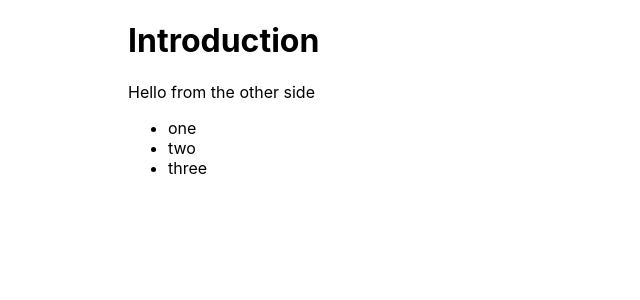
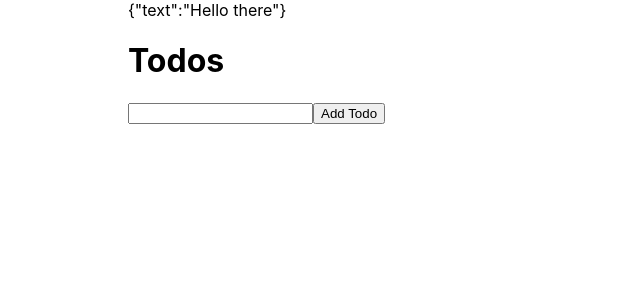
Before and after one commit to omsrg/learn-typescript-for-react, a React (Create React App) app: page / in a window 1280 px wide. Shown: the top 300 px of the page, without its empty margins (0-640 px from the left). Built offline with nearby package versions, Linux system fonts and the light colour scheme.

Commit message:
react hooks

```diff
--- /dev/null
+++ b/public/data.json
@@ -0,0 +1,3 @@
+{
+	"text": "Hello there"
+}
--- a/src/App.tsx
+++ b/src/App.tsx
@@ -1,4 +1,4 @@
-import React, { useCallback } from "react";
+import React, { useCallback, useState, useEffect, useReducer, useRef } from "react";
 import "./App.css";
 
 const Heading = ({ title }: { title: string }) => {
@@ -9,31 +9,75 @@
 	return <div>{children}</div>;
 };
 
-const List: React.FC<{ items: string[]; onClick?: (item: string) => void }> = ({
-	items,
-	onClick,
-}) => {
-	return (
-		<ul>
-			{items.map((item, idx) => (
-				<li key={idx} onClick={() => onClick?.(item)}>
-					{item}
-				</li>
-			))}
-		</ul>
-	);
-};
+interface Payload {
+	text: string;
+}
+
+interface Todo {
+	id: number;
+	done: boolean;
+	text: string;
+}
+
+type ActionType = { type: "ADD"; text: string } | { type: "REMOVE"; id: number };
 
 function App() {
-	const onListClick = useCallback((item: string) => {
-		alert(item);
+	const [payload, setPayload] = useState<Payload | null>(null);
+
+	useEffect(() => {
+		fetch("/data.json")
+			.then((res) => res.json())
+			.then((data) => {
+				setPayload(data);
+			});
+	}, []);
+
+	const [todos, dispatch] = useReducer((state: Todo[], action: ActionType) => {
+		switch (action.type) {
+			case "ADD":
+				return [
+					...state,
+					{
+						id: state.length,
+						text: action.text,
+						done: false,
+					},
+				];
+			case "REMOVE":
+				return state.filter(({ id }) => id !== action.id);
+			default:
+				throw new Error();
+		}
+	}, []);
+
+	const newTodoRef = useRef<HTMLInputElement>(null);
+
+	const onAddTodo = useCallback(() => {
+		if (newTodoRef.current) {
+			dispatch({
+				type: "ADD",
+				text: newTodoRef.current.value,
+			});
+			newTodoRef.current.value = "";
+		}
 	}, []);
 
 	return (
 		<div className="App">
-			<Heading title="Introduction" />
-			<Box>Hello from the other side</Box>
-			<List items={["one", "two", "three"]} onClick={onListClick} />
+			<Box>{JSON.stringify(payload)}</Box>
+
+			<Heading title="Todos" />
+			{todos.map((todo) => (
+				<div key={todo.id}>
+					{todo.text}
+
+					<button onClick={() => dispatch({ type: "REMOVE", id: todo.id })}>Remove</button>
+				</div>
+			))}
+			<div>
+				<input type="text" ref={newTodoRef} />
+				<button onClick={onAddTodo}>Add Todo</button>
+			</div>
 		</div>
 	);
 }
```
